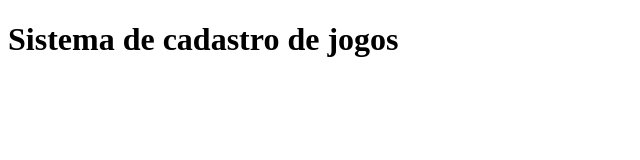
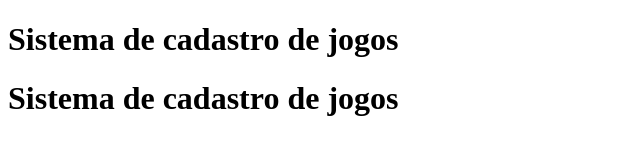
Before and after one commit to silvaBreno/sistema-de-cadastro, a plain HTML site: page index.html in a window 1280 px wide. Shown: the whole page, without its empty margins (0-640 px from the left). Drawn offline with Linux system fonts and the light colour scheme.

Commit message:
adicionando mais uma linha

```diff
--- a/index.html
+++ b/index.html
@@ -7,6 +7,7 @@
 </head>
 <body>
     <h1>Sistema de cadastro de jogos</h1>
+    <h1>Sistema de cadastro de jogos</h1>
     <script src="app.js"></script>
 </body>
 </html>
```
